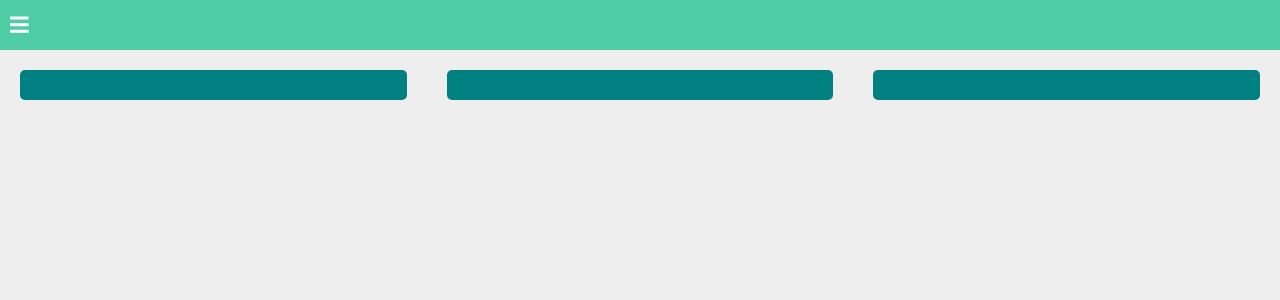
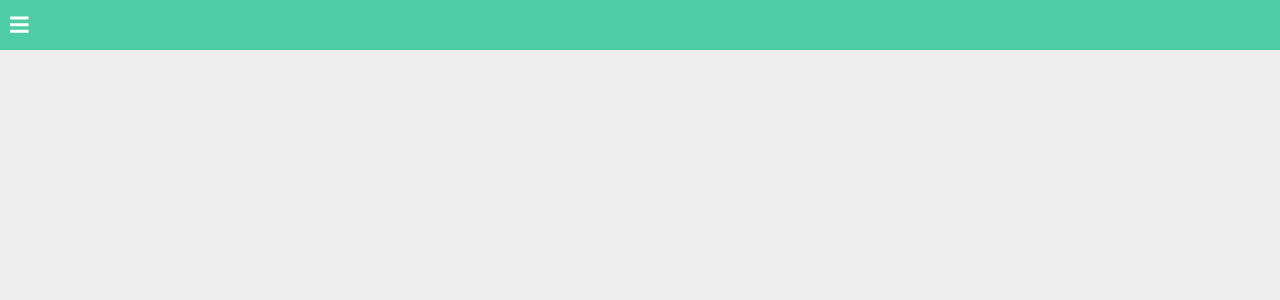
Before and after one commit to AlexSwensen/daisydash, a Next.js app: page / in a window 1280 px wide. Shown: the top 300 px of the page. Built offline with nearby package versions, Linux system fonts and the light colour scheme.

Commit message:
use child props

```diff
--- a/src/components/frame/frame.module.scss
+++ b/src/components/frame/frame.module.scss
@@ -3,14 +3,5 @@
     display: flex;
     flex-direction: row;
     flex-wrap: wrap;
-    .block {
-      background-color: teal;
-      height: 30px;
-      width: 20px;
-      margin: 20px;
-      flex: 1;
-      border-radius: 5px;
-      flex-basis: 300px;
-    }
   }
 }
--- a/src/components/frame/frame.tsx
+++ b/src/components/frame/frame.tsx
@@ -1,15 +1,11 @@
 import { Navbar } from "../navbar/Navbar";
 import styles from "./frame.module.scss";
 
-export default function Frame() {
+export default function Frame({ children }) {
   return (
     <div className={styles.frameContainer}>
       <Navbar></Navbar>
-      <div className={styles.frameContent}>
-        <div className={styles.block}></div>
-        <div className={styles.block}></div>
-        <div className={styles.block}></div>
-      </div>
+      <div className={styles.frameContent}>{children}</div>
     </div>
   );
 }
--- a/src/pages/index.tsx
+++ b/src/pages/index.tsx
@@ -1,11 +1,12 @@
 import Head from "next/head";
 import Frame from "../components/frame/frame";
 import styles from "../styles/Home.module.scss";
+import { Fragment } from "react";
 
 export default function Home() {
   return (
-    <div>
+    <Fragment>
       <Frame></Frame>
-    </div>
+    </Fragment>
   );
 }
```
